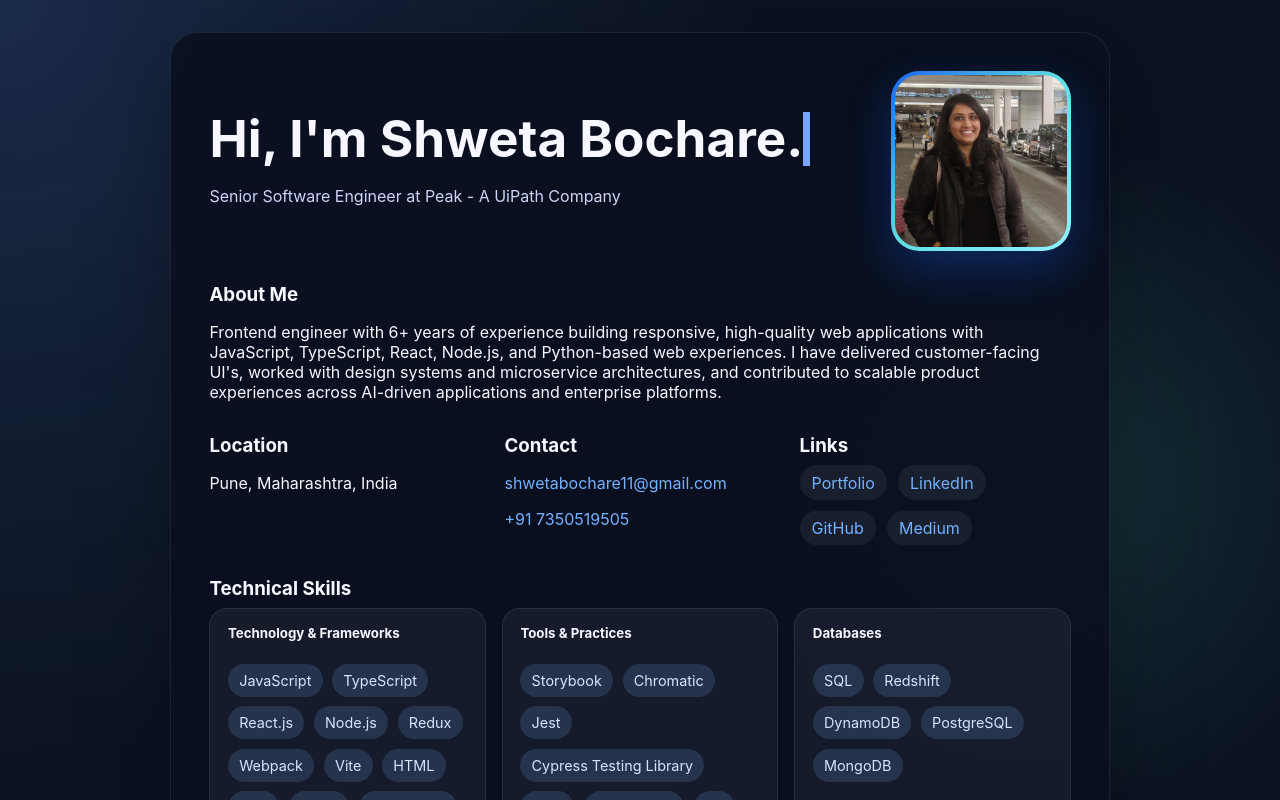
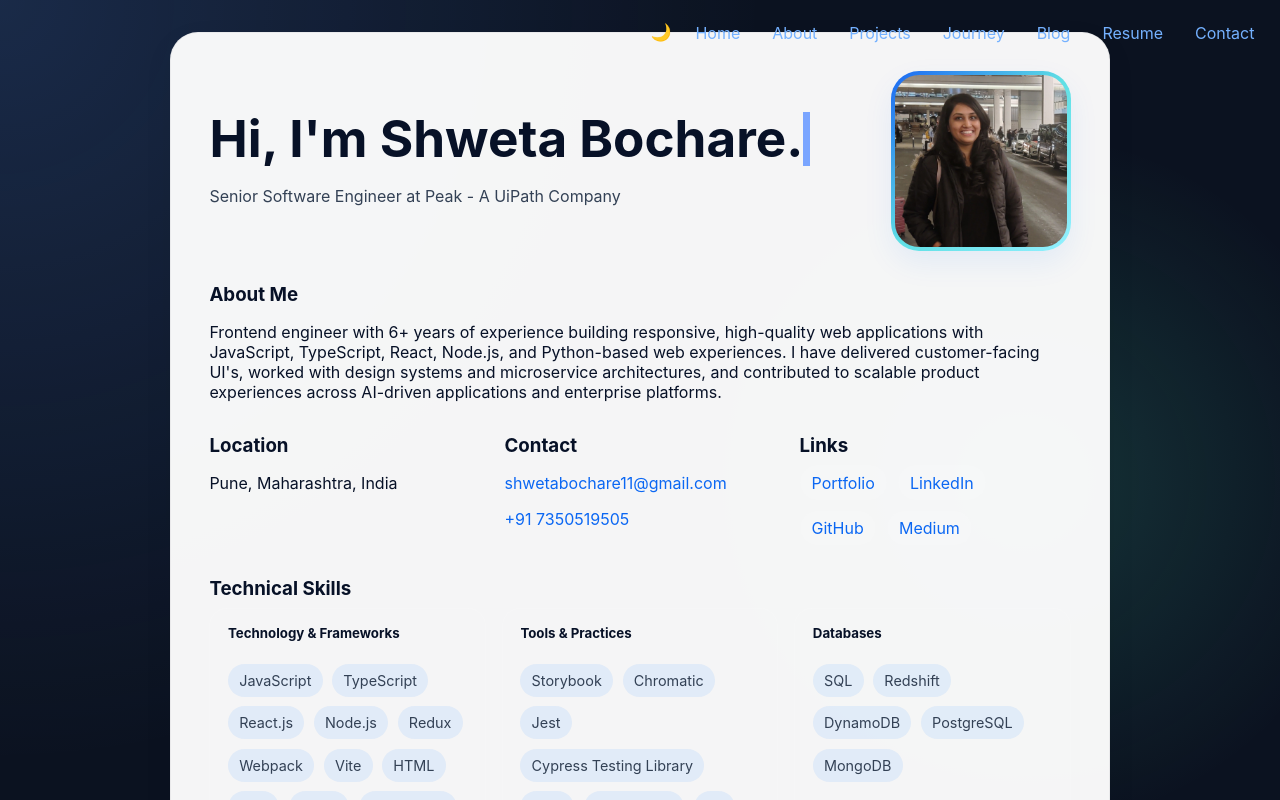
Before and after one commit to sb1197/my-portfolio, a React (Vite) app: page / in a window 1280 px wide. Shown: the top 800 px of the page. Built offline with nearby package versions, Linux system fonts and the light colour scheme.

Commit message:
feat: add nav header and light/dark theme toggle

```diff
--- a/src/App.jsx
+++ b/src/App.jsx
@@ -4,6 +4,7 @@ import {
   ContactSection,
   DetailsSection,
   ProfileHeader,
+  NavHeader,
   ProjectsSection,
   SkillsSection,
 } from './components';
@@ -33,6 +34,7 @@ function App() {
   return (
     <div className="page-shell">
       <main className="profile-card">
+        <NavHeader />
         <ProfileHeader name={profile.name} role={profile.role} imageSrc={profileImage} />
 
         <AboutSection summary={profile.summary} />
--- a/src/components/AboutSection.jsx
+++ b/src/components/AboutSection.jsx
@@ -2,7 +2,7 @@ import SectionShell from './SectionShell';
 
 function AboutSection({ summary }) {
   return (
-    <SectionShell title="About Me">
+    <SectionShell id="about" title="About Me">
       <p>{summary}</p>
     </SectionShell>
   );
--- a/src/components/ContactSection.jsx
+++ b/src/components/ContactSection.jsx
@@ -1,6 +1,6 @@
 function ContactSection({ location, contact }) {
   return (
-    <section className="section details-grid">
+    <section id="contact" className="section details-grid">
       <article>
         <h3>Location</h3>
         <p>{location}</p>
--- a/src/components/DetailsSection.jsx
+++ b/src/components/DetailsSection.jsx
@@ -3,7 +3,7 @@ import SectionShell from './SectionShell';
 function DetailsSection({ education, languages, hobbies }) {
   return (
     <>
-      <SectionShell title="" className="details-grid">
+      <SectionShell id="journey" title="" className="details-grid">
         <article>
           <h3>Education</h3>
           <ul className="detail-list">
--- /dev/null
+++ b/src/components/NavHeader.jsx
@@ -0,0 +1,70 @@
+import { useEffect, useState } from 'react';
+
+export default function NavHeader() {
+  const [theme, setTheme] = useState(() => {
+    try {
+      return (
+        localStorage.getItem('theme') ||
+        (window.matchMedia && window.matchMedia('(prefers-color-scheme: light)').matches
+          ? 'light'
+          : 'dark')
+      );
+    } catch (e) {
+      return 'dark';
+    }
+  });
+
+  const [open, setOpen] = useState(false);
+
+  useEffect(() => {
+    document.documentElement.classList.toggle('light-theme', theme === 'light');
+    try {
+      localStorage.setItem('theme', theme);
+    } catch (e) {
+      console.warn('Unable to persist theme preference', e);
+    }
+  }, [theme]);
+
+  const links = [
+    ['Home', '#home'],
+    ['About', '#about'],
+    ['Projects', '#projects'],
+    ['Journey', '#journey'],
+    ['Blog', '#blog'],
+    ['Resume', '#resume'],
+    ['Contact', '#contact'],
+  ];
+
+  return (
+    <div className="nav-header">
+      <nav>
+        <button
+          className="theme-toggle"
+          aria-label="Toggle theme"
+          onClick={() => setTheme((t) => (t === 'light' ? 'dark' : 'light'))}
+        >
+          {theme === 'light' ? '🌙' : '☀️'}
+        </button>
+
+        <button
+          className="menu-toggle"
+          aria-label="Toggle menu"
+          aria-expanded={open}
+          onClick={() => setOpen((s) => !s)}
+        >
+          ☰
+        </button>
+
+        <ul className={`nav-links ${open ? 'open' : ''}`}>
+          {links.map(([label, href]) => (
+            <li key={href}>
+              <a href={href} onClick={() => setOpen(false)}>
+                {label}
+              </a>
+            </li>
+          ))}
+        </ul>
+      </nav>
+    </div>
+  );
+}
--- a/src/components/ProfileHeader.jsx
+++ b/src/components/ProfileHeader.jsx
@@ -1,6 +1,6 @@
 function ProfileHeader({ name, role, imageSrc }) {
   return (
-    <section className="hero">
+    <section id="home" className="hero">
       <div className="typewriter">
         <h1>Hi, I&apos;m {name}.</h1>
         <p className="subtitle">{role}</p>
--- a/src/components/ProjectsSection.jsx
+++ b/src/components/ProjectsSection.jsx
@@ -18,7 +18,7 @@ function ProjectsSection({ projects }) {
   };
 
   return (
-    <SectionShell title="Projects">
+    <SectionShell id="projects" title="Projects">
       <div className="project-list">
         {projects.map((project) => {
           const projectKey = `${project.name}-${project.period}`;
--- a/src/components/SectionShell.jsx
+++ b/src/components/SectionShell.jsx
@@ -1,8 +1,8 @@
-function SectionShell({ title, titleLevel = 'h3', children, className = '' }) {
+function SectionShell({ title, titleLevel = 'h3', children, className = '', id }) {
   const Heading = titleLevel;
 
   return (
-    <section className={`section ${className}`.trim()}>
+    <section id={id} className={`section ${className}`.trim()}>
       {title ? <Heading>{title}</Heading> : null}
       {children}
     </section>
--- a/src/components/index.js
+++ b/src/components/index.js
@@ -2,6 +2,7 @@ import AboutSection from './AboutSection';
 import ContactSection from './ContactSection';
 import DetailsSection from './DetailsSection';
 import ProfileHeader from './ProfileHeader';
+import NavHeader from './NavHeader';
 import ProjectsSection from './ProjectsSection';
 import SkillsSection from './SkillsSection';
 
@@ -10,6 +11,7 @@ export {
   ContactSection,
   DetailsSection,
   ProfileHeader,
+  NavHeader,
   ProjectsSection,
   SkillsSection,
 };
--- a/src/styles.css
+++ b/src/styles.css
@@ -46,6 +46,71 @@ a:hover {
   background: rgba(10, 16, 32, 0.92);
   border: 1px solid rgba(255, 255, 255, 0.08);
   box-shadow: 0 24px 90px rgba(0, 0, 0, 0.28);
+}
+
+/* Navigation header (top-right) */
+.nav-header {
+  position: absolute;
+  top: 1rem;
+  right: 1rem;
+  z-index: 50;
+}
+
+.nav-header nav {
+  display: flex;
+  align-items: center;
+  gap: 0.5rem;
+}
+
+.nav-header .theme-toggle,
+.nav-header .menu-toggle {
+  background: transparent;
+  border: none;
+  color: inherit;
+  font-size: 1.05rem;
+  padding: 0.4rem;
+  cursor: pointer;
+}
+
+.nav-links {
+  display: flex;
+  gap: 0.8rem;
+  list-style: none;
+  margin: 0;
+  padding: 0;
+}
+
+.nav-links li a {
+  color: var(--link-color, #74b1ff);
+  text-decoration: none;
+  padding: 0.35rem 0.6rem;
+  border-radius: 8px;
+}
+
+.nav-links li a:hover {
+  background: rgba(255, 255, 255, 0.03);
+}
+
+/* Mobile dropdown */
+.nav-links.open {
+  position: absolute;
+  right: 0;
+  top: 2.6rem;
+  flex-direction: column;
+  background: rgba(0, 0, 0, 0.6);
+  padding: 0.6rem;
+  border-radius: 10px;
+}
+
+@media (min-width: 720px) {
+  .nav-header .menu-toggle {
+    display: none;
+  }
+  .nav-links {
+    position: static !important;
+    background: transparent;
+    flex-direction: row;
+  }
 }
 
 .hero {
@@ -301,6 +366,41 @@ h5 {
     blink-caret 0.75s step-end infinite;
 }
 
+/* Light theme overrides */
+.light-theme body {
+  background:
+    linear-gradient(circle at top left, rgba(35, 80, 180, 0.05), transparent 28%),
+    rgba(250, 250, 252, 1);
+  color: #071127;
+}
+
+.light-theme .profile-card {
+  background: rgba(255, 255, 255, 0.96);
+  border: 1px solid rgba(3, 10, 30, 0.05);
+  box-shadow: 0 10px 30px rgba(3, 10, 30, 0.06);
+  color: #071127;
+}
+
+.light-theme a {
+  color: #0b67f3;
+}
+
+.light-theme .skill-group h4,
+.light-theme .project-heading h4,
+.light-theme .detail-list strong {
+  color: #071127;
+}
+
+.light-theme .subtitle,
+.light-theme .detail-list span,
+.light-theme .tag-list li {
+  color: #334155;
+}
+
+.light-theme .avatar {
+  box-shadow: 0 12px 30px rgba(11, 103, 243, 0.08);
+}
+
 /* The typing effect */
 @keyframes typing {
   from {
```
